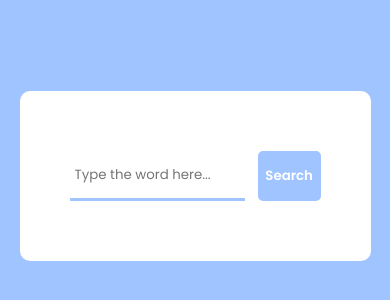
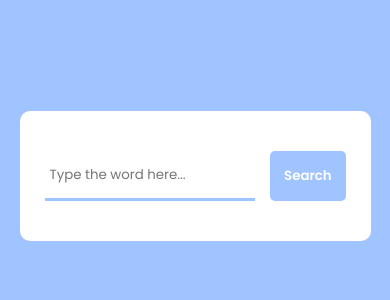
Before and after one commit to kucingscript/dictionary, a plain HTML site: page index.html in a window 390 px wide. Shown: the part 246-546 px from the top of the page. Drawn offline with Linux system fonts and the light colour scheme.

Commit message:
update responsive view for mobile devices

```diff
--- a/style.css
+++ b/style.css
@@ -95,3 +95,9 @@ body {
   margin-top: 60px;
   text-align: center;
 }
+
+@media screen and (max-width: 576px) {
+  .container {
+    padding: 40px 25px;
+  }
+}
```
